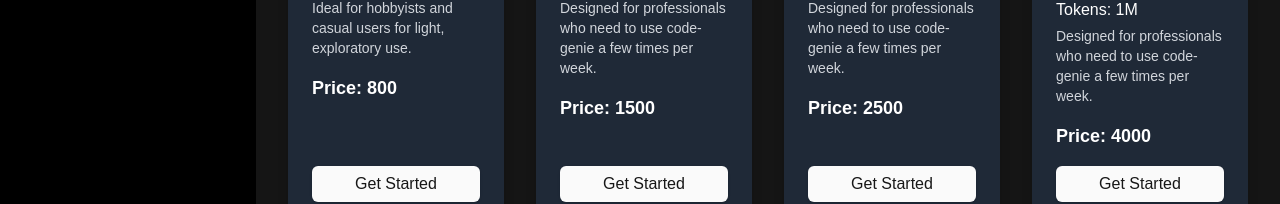
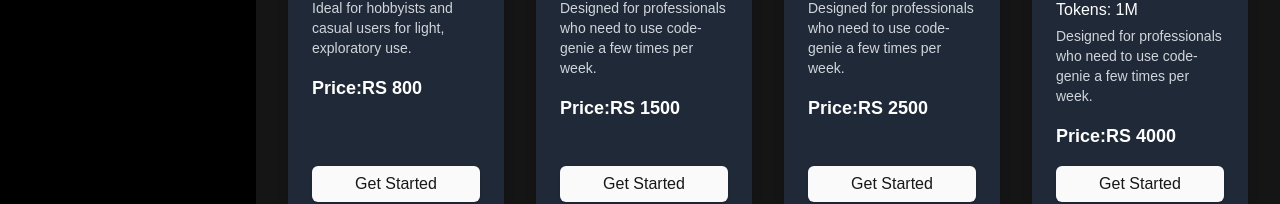
Before and after one commit to Azizaman/CodeGenie, a Next.js app: page /pricing in a window 1280 px wide. Shown: the part 430-634 px from the top of the page. Built offline with nearby package versions, Linux system fonts and the light colour scheme; no server answers.

Commit message:
final commit 4

```diff
--- a/app/(main)/pricing/page.jsx
+++ b/app/(main)/pricing/page.jsx
@@ -111,7 +111,7 @@
                 <h3 className="text-lg md:text-xl font-bold mb-2">{plan.name}</h3>
                 <p className="text-sm md:text-base mb-1">Tokens: {plan.tokens}</p>
                 <p className="text-xs md:text-sm mb-4 text-gray-300">{plan.desc}</p>
-                <p className="text-base md:text-lg font-semibold">Price: {plan.price}</p>
+                <p className="text-base md:text-lg font-semibold">Price:RS {plan.price}</p>
               </div>
               <Button
                 className="w-full mt-4 text-sm md:text-base"
```
